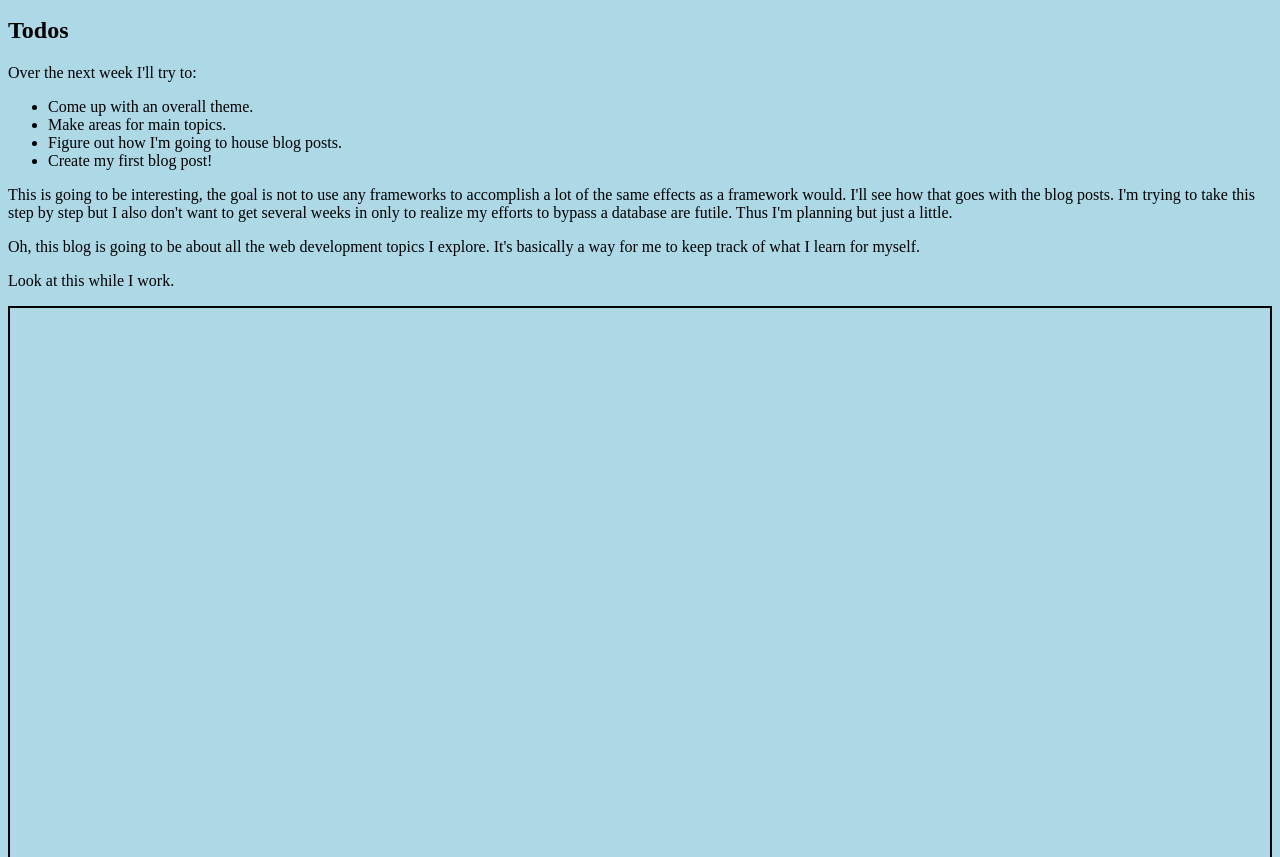
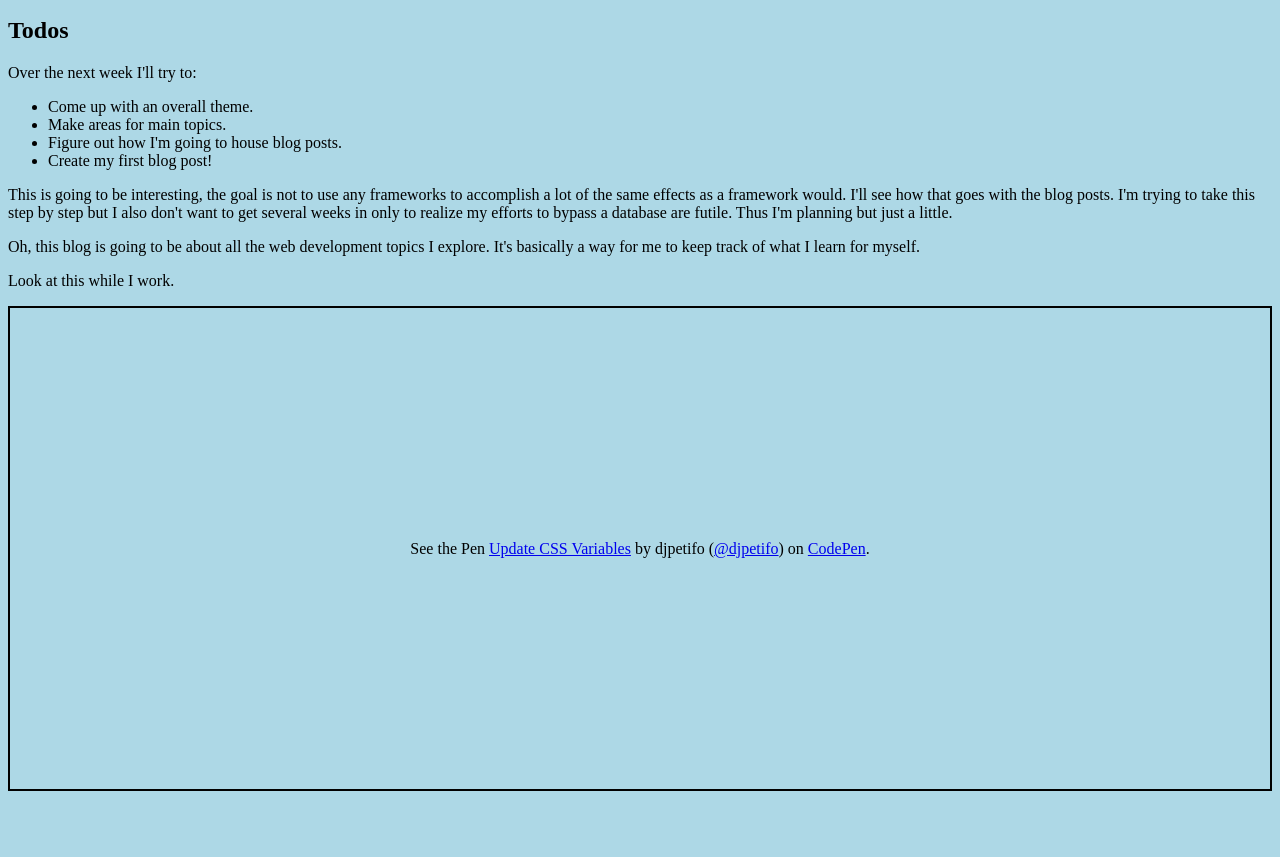
Before and after one commit to djpetifo/Blog, a plain HTML site: page index.html in a window 1280 px wide. Shown: the part 95-952 px from the top of the page. After the commit the page ends 902 px from the top, so only its background shows below. Drawn offline with Linux system fonts and the light colour scheme; a script that the page names is missing.

Commit message:
Adjust size of codepen

```diff
--- a/index.html
+++ b/index.html
@@ -35,7 +35,7 @@
 
   <p>Look at this while I work.</p>
 
-  <p class="codepen" data-height="1164" data-theme-id="default" data-default-tab="html,result" data-user="djpetifo" data-slug-hash="dyGMBeX" style="height: 1164px; box-sizing: border-box; display: flex; align-items: center; justify-content: center; border: 2px solid; margin: 1em 0; padding: 1em;" data-pen-title="Update CSS Variables">
+  <p class="codepen" data-height="485" data-theme-id="default" data-default-tab="html,result" data-user="djpetifo" data-slug-hash="dyGMBeX" data-preview="true" style="height: 485px; box-sizing: border-box; display: flex; align-items: center; justify-content: center; border: 2px solid; margin: 1em 0; padding: 1em;" data-pen-title="Update CSS Variables">
   <span>See the Pen <a href="https://codepen.io/djpetifo/pen/dyGMBeX">
   Update CSS Variables</a> by djpetifo (<a href="https://codepen.io/djpetifo">@djpetifo</a>)
   on <a href="https://codepen.io">CodePen</a>.</span>
```
